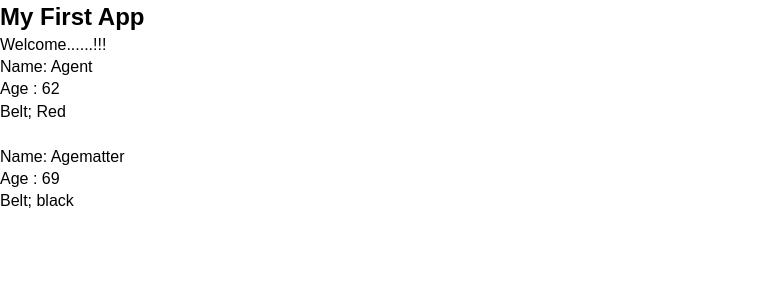
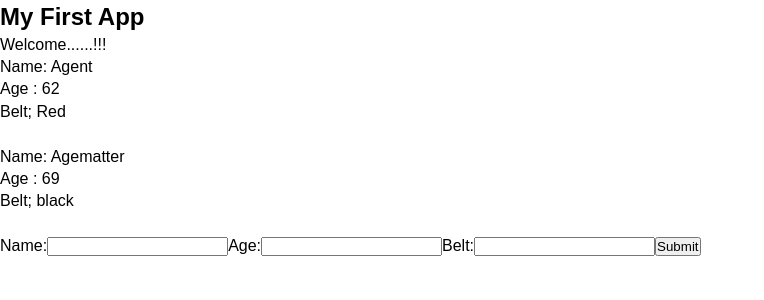
Before and after one commit to Shashank022/reactapp, a React (Create React App) app: page / in a window 1280 px wide. Shown: the top 300 px of the page, without its empty margins (0-764 px from the left). Built offline with nearby package versions, Linux system fonts and the light colour scheme; the HTML template or start-up script is replaced by a standard one.

Commit message:
Added new chnages to Ninjas

```diff
--- /dev/null
+++ b/src/AddNinja.js
@@ -0,0 +1,39 @@
+import React, {Component} from 'react';
+
+class AddNinja extends Component {
+
+    state ={
+        name:null,
+        age:null,
+        belt:null
+    }
+    handleChange = (e) => {
+        this.setState({
+          [e.target.id]: e.target.value
+
+        })
+    }
+
+    handleSubmit = (e) => {
+        e.preventDefault();
+        console.log(this.state);
+    }
+
+    render(){
+        return(
+            <div>
+            <form onSubmit={this.handleSubmit}>
+                <label htmlFor="name">Name:</label>
+                <input type="text" id="name" onChange={this.handleChange} />
+                <label htmlFor="name">Age:</label>
+                <input type="text" id="age" onChange={this.handleChange} />
+                <label htmlFor="name">Belt:</label>
+                <input type="text" id="belt" onChange={this.handleChange} />
+                <button>Submit</button>
+            </form>
+            </div>
+        )
+    }
+}
+
+export default AddNinja;
--- a/src/App.js
+++ b/src/App.js
@@ -1,5 +1,6 @@
 import React from 'react';
 import Ninjas from './Ninjas';
+import AddNinja from './AddNinja'
 import './App.css';
 
 class App extends React.Component {
@@ -18,6 +19,7 @@
       <h2>My First App </h2>
       <p>Welcome......!!!</p>
       <Ninjas ninjas={this.state.ninjas} />
+      <AddNinja />
       </div>
     );
   }
```
